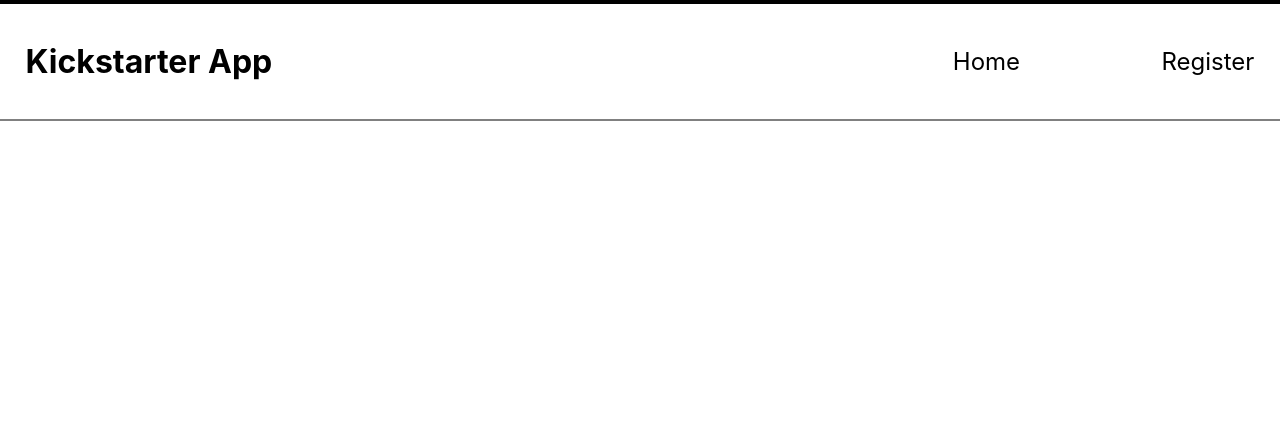
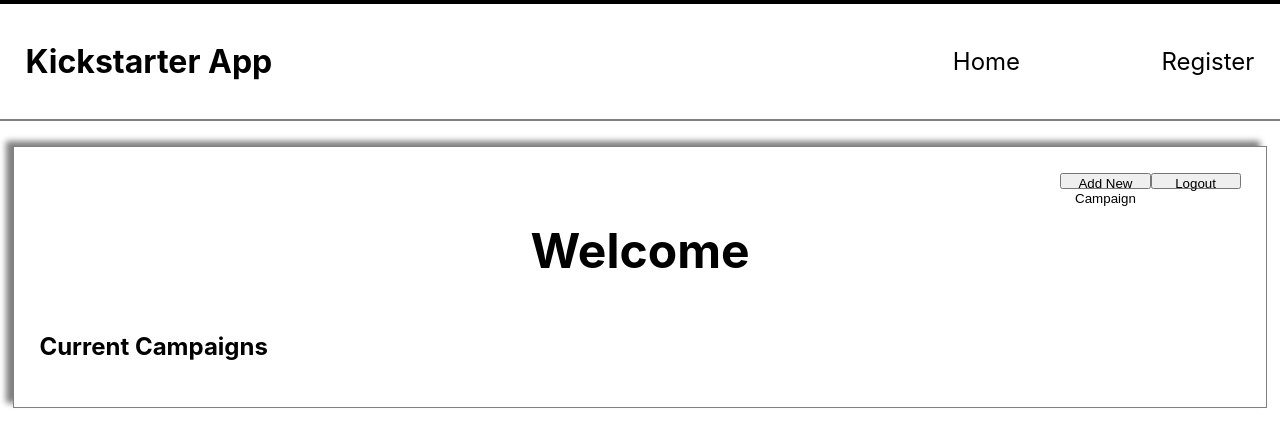
Before and after one commit to AnhQ-T/front-end-1, a React (Create React App) app in the folder kickstarter-app/: page /profile in a window 1280 px wide. Shown: the top 446 px of the page. Built offline with nearby package versions, Linux system fonts and the light colour scheme.

Commit message:
working on a component for users profile page

```diff
--- a/kickstarter-app/src/App.js
+++ b/kickstarter-app/src/App.js
@@ -1,5 +1,5 @@
 import React, { useState, useEffect } from 'react';
-import { Route, Switch, Link } from 'react-router-dom'
+import { Route, Switch, Link, useHistory } from 'react-router-dom'
 import logo from './logo.svg';
 import './App.css';
 import axios from 'axios'
@@ -7,6 +7,7 @@ import axios from 'axios'
 import LoginPage from './components/login';
 import RegisterPage from './components/register';
 import { register } from './serviceWorker';
+import Profile from './components/profile.js';
 
 import * as Yup from 'yup';
 import formSchema from './validation/formschema';
@@ -45,8 +46,34 @@ function App() {
   const [ formErrors, setFormErrors ] = useState(initialFormErrors)
   const [ disabled, setDisabled ] = useState(initialDisabled)
 
+  let history = useHistory()
 
-console.log(formValues)
+//   const getUsers = () => {
+//     axios.get('https://kickstarterdb.herokuapp.com/')
+//       .then(response => {
+//         setUserData(response)
+//         console.log(response)
+
+//       })
+//       .catch(err => {
+//         debugger
+//       })
+// }
+
+
+//     axios.post('https://kickstart-prediction.herokuapp.com/profile', newUser)
+//       .then(res => {
+//         setUserData([...users, res.data])
+//       })
+//       .catch(err => {
+//         debugger
+//       })
+//       .finally(() => {
+//         setFormValues(initialFormValues)
+//       })
+
+
+
 
 
   const onInputChange = evt => {
@@ -82,6 +109,8 @@ console.log(formValues)
     const newUser = { ...formValues }
     setUserData(userData => [newUser, ...userData])
     setFormValues(initialFormValues)
+
+    history.push("/profile")
   }
 
   useEffect(() => {
@@ -99,7 +128,7 @@ console.log(formValues)
 
       <HeaderStyle className="titleAndNav">
 
-          <a href='https://www.notion.so/Kickstarter-Success-bf0ab6ba01994759b8d6668a29cdf7ce' className="marketing-link">Kickstarter App</a>
+          <a href='https://priceless-brattain-62fd1d.netlify.app/index.html' className="marketing-link">Kickstarter App</a>
 
           <Link to='/' className="links">Home</Link>&nbsp;&nbsp;
 
@@ -129,6 +158,10 @@ console.log(formValues)
         />
       </Route>
 
+
+      <Route path='/profile'>
+        <Profile />
+      </Route>
     </>
   );
 }
--- a/kickstarter-app/src/components/login.js
+++ b/kickstarter-app/src/components/login.js
@@ -1,4 +1,5 @@
-import React from 'react'
+import React, { useState, useEffect } from 'react';
+import { Route, Switch, Link, useHistory, Redirect } from 'react-router-dom'
 
 import DivStyle from '../styles/divStyles.js';
 import InnerDiv from '../styles/InnerDivStyles.js';
@@ -6,6 +7,8 @@ import InnerDiv from '../styles/InnerDivStyles.js';
 
 // Default page that loads //
 export default function login (props) {
+
+    console.log(props)
 
     const {
         values,
@@ -15,8 +18,15 @@ export default function login (props) {
         errors
     } = props
 
+
+    // const submitHandler = (e) => {
+    //     <Redirect to="profile"/>
+    // }
+
+
     return (
-        <DivStyle onSubmit={onSubmit}>
+        <DivStyle>
+            <form onSubmit={onSubmit}>
                 <InnerDiv>
                     <h2>Welcome to the Login Page!</h2>
                     <h3>Login</h3>
@@ -53,6 +63,7 @@ export default function login (props) {
                 <InnerDiv>
                     <button id="loginBtn" disabled={disabled}>Login!</button>
                 </InnerDiv>
+            </form>
         </DivStyle>
     )
 
--- /dev/null
+++ b/kickstarter-app/src/components/profile.js
@@ -0,0 +1,58 @@
+import React from 'react'
+import styled from 'styled-components'
+
+const Container = styled.div`
+    display: flex;
+    flex-direction: column;
+    margin-left: 1%;
+    margin-right: 1%;
+    margin-top: 2%;
+    margin-bottom: 2%;
+    padding: 2%;
+    border: 1px solid gray;
+    box-shadow: -7px -5px 6px gray;
+`;
+const TopButtons = styled.div`
+    width: 15%;
+    margin-left: 85%;
+    padding: 0%;
+    display: flex;
+`;
+const Button = styled.button`
+    width: 50%;
+    height: 1rem;
+`;
+const HOne = styled.h1`
+    font-size: 3rem;
+    text-align: center;
+`;
+// const Container = styled.h1`
+//     font-size: 100px;
+// `;
+export default function Profile (props) {
+
+return (
+    <Container className="container">
+        {/* Going to flex direct row this */}
+
+        <TopButtons className="topButtons">
+            <Button>Add New Campaign</Button>
+            <Button>Logout</Button>
+        </TopButtons>
+
+        <div className="title">
+            <HOne>Welcome</HOne>
+        </div>
+
+        <div className="campaigns">
+            <h2>Current Campaigns</h2>
+            <div></div>
+        </div>
+
+        <div className="statusAndPredictions">
+
+        </div>
+
+    </Container>
+)
+}
```
Lines whose indentation alone changed are shown as unchanged.
